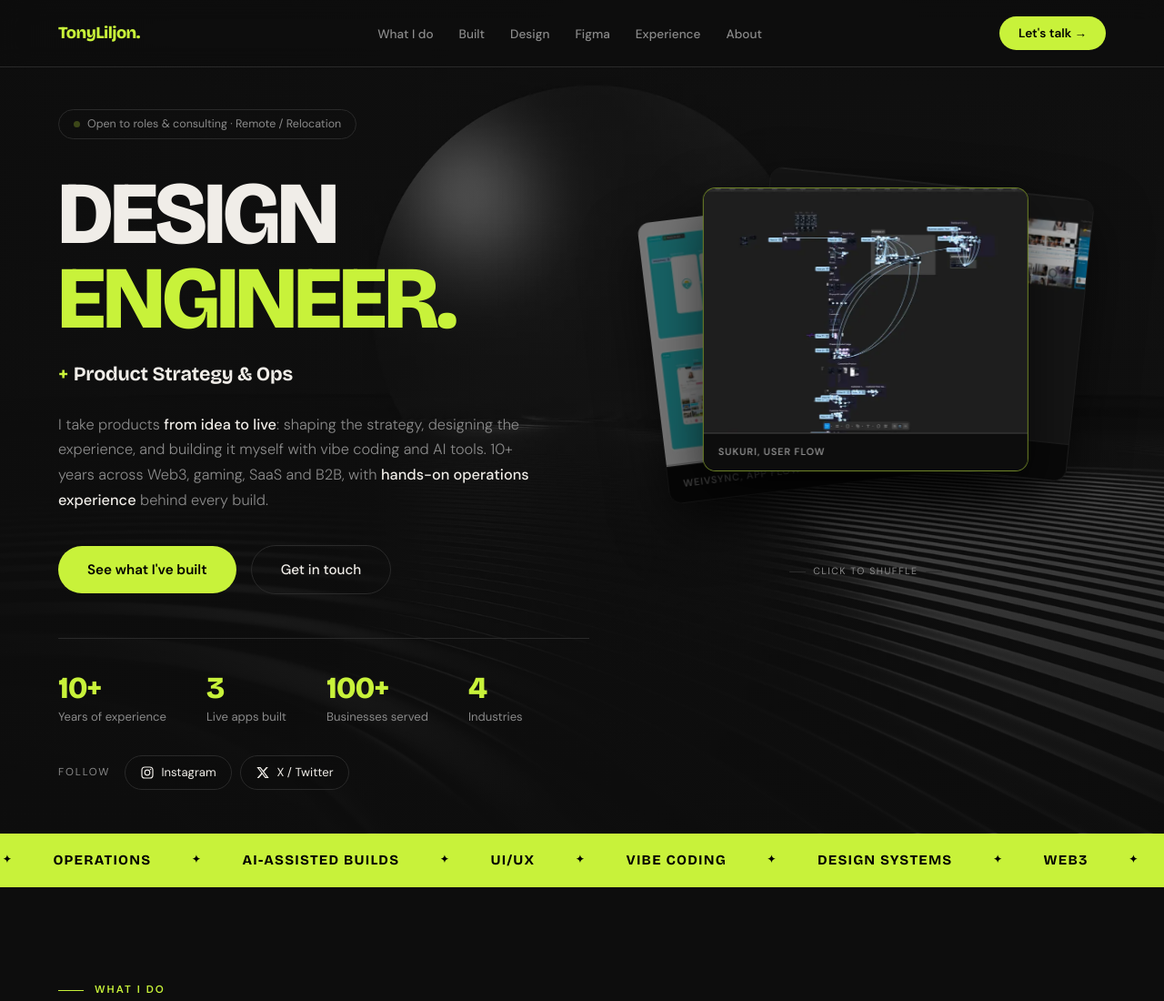
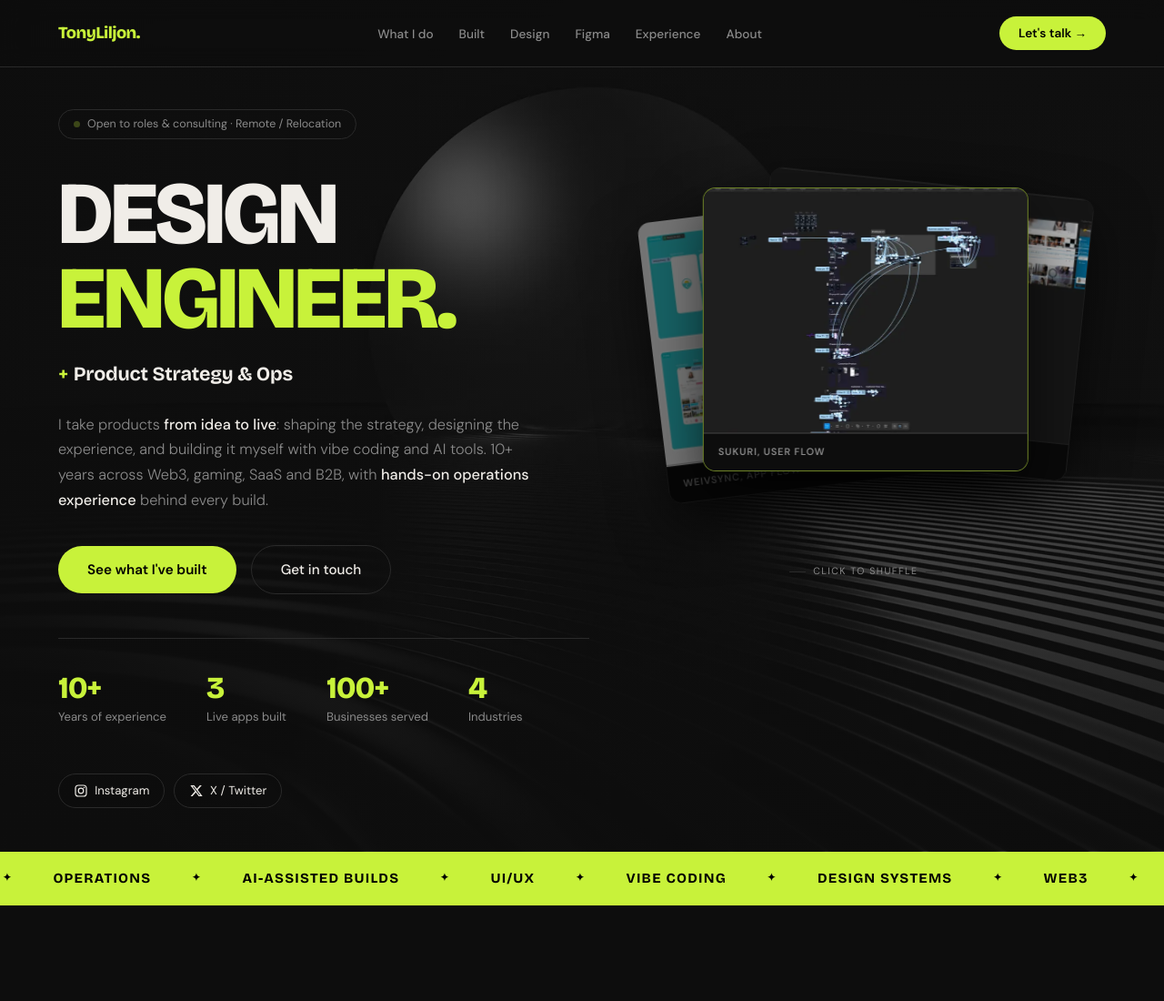
Before and after one commit to Angrybread23/TonyLiljon, a plain HTML site: page index.html in a window 1280 px wide. Shown: the top 1100 px of the page at 91% size. Drawn offline with nearby package versions, Linux system fonts and the light colour scheme; animation ran at ten frames a second.

Commit message:
Hero social links: drop the 'Follow' label and add space above
Co-Authored-By: Claude Opus 5.5 <noreply@anthropic.com>
Claude-Session: https://claude.ai/code/session_01JGLzwNp3UHs5D5guWwkDQ9

```diff
--- a/index.html
+++ b/index.html
@@ -318,11 +318,10 @@
       align-items: center;
       flex-wrap: wrap;
       gap: 0.6rem;
-      margin-top: 2rem;
+      margin-top: 3.25rem;
       opacity: 0;
       animation: fadeUp 0.7s ease 1s forwards;
     }
-    .hero-social-label { font-size: 0.72rem; letter-spacing: 0.16em; text-transform: uppercase; color: var(--gray); margin-right: 0.4rem; }
     .hero-social a {
       display: inline-flex;
       align-items: center;
@@ -1225,7 +1224,6 @@
         </div>
       </div>
       <div class="hero-social">
-        <span class="hero-social-label">Follow</span>
         <a href="https://www.instagram.com/tonyliljon_" target="_blank" rel="noopener" aria-label="Instagram (opens in a new tab)">
           <svg viewBox="0 0 24 24" aria-hidden="true"><rect x="3" y="3" width="18" height="18" rx="5" fill="none" stroke="currentColor" stroke-width="1.8"/><circle cx="12" cy="12" r="4.2" fill="none" stroke="currentColor" stroke-width="1.8"/><circle cx="17.3" cy="6.7" r="1.2" fill="currentColor"/></svg>
           Instagram
```
